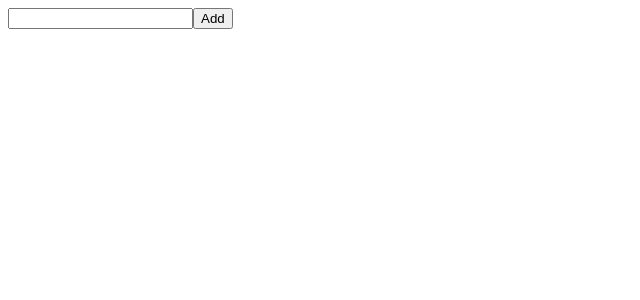
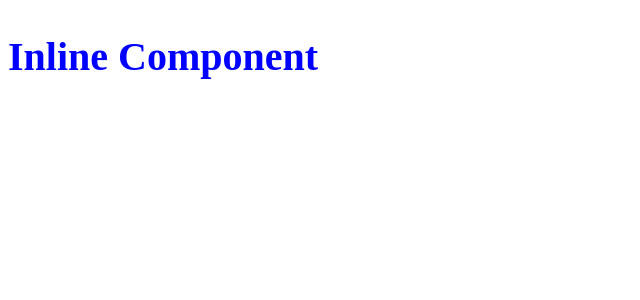
Before and after one commit to PatelPratik39/ReactJsLearning, a React (Vite) app in the folder Todo/todo/: page / in a window 1280 px wide. Shown: the top 300 px of the page, without its empty margins (0-640 px from the left). Built offline with nearby package versions, Linux system fonts and the light colour scheme.

Commit message:
inline style

```diff
--- a/Todo/todo/src/App.jsx
+++ b/Todo/todo/src/App.jsx
@@ -1,10 +1,12 @@
+import InlineComponent from "./Components/InlineComponent";
 import Todo from "./Components/Todo";
 
 function App() {
 
   return (
     <div className="App">
-      <Todo/>
+      {/* <Todo/> */}
+      <InlineComponent/>
     </div>
   );
 }
--- /dev/null
+++ b/Todo/todo/src/Components/InlineComponent.jsx
@@ -0,0 +1,13 @@
+const h2Style = { color: "blue", fontSize: "40px" };
+
+const InlineComponent = () => {
+  return (
+    <div>
+      {/* Inline styling using dounle curly brackets {{}} */}
+      {/* <h2 style={{ color: "blue", fontSize: "40px" }}> Inline Component</h2> */}
+      <h2 style={h2Style}> Inline Component</h2>
+    </div>
+  );
+};
+
+export default InlineComponent;
```
